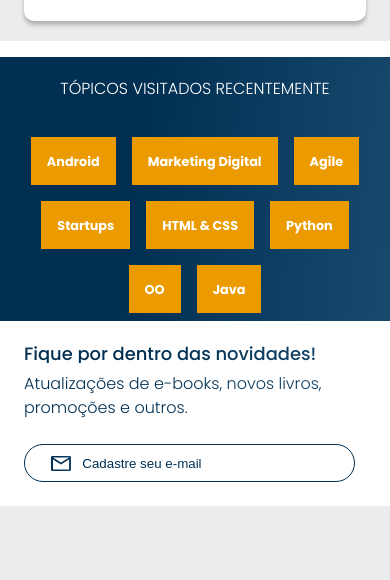
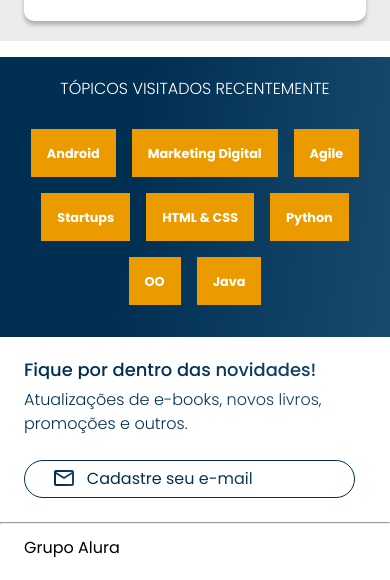
Before and after one commit to FernandoNJunior/projeto_bookstore, a plain HTML site: page index.html in a window 390 px wide. Shown: the part 1489-2069 px from the top of the page. Before the commit the page ends 1995 px from the top, so only its background shows below. Drawn offline with nearby package versions, Linux system fonts and the light colour scheme.

Commit message:
fourth
100% layout mobile pronto.

```diff
--- a/index.html
+++ b/index.html
@@ -187,7 +187,11 @@
         </section>
     </main>
 
-    <footer></footer>
+    <hr>
+
+    <footer class="rodape">
+        <h2 class="rodape__titulo">Grupo Alura</h2>
+    </footer>
 
     <!-- scripts para rodar a aplicação importada do swiperjs.com para o carrosel -->
     <script src="https://cdn.jsdelivr.net/npm/swiper@8/swiper-bundle.min.js"></script>
--- /dev/null
+++ b/style/rodape.css
@@ -0,0 +1,8 @@
+hr {
+    margin: 0;
+}
+
+.rodape__titulo {
+    background-color: var(--cor-branco-principal);
+    padding: 1em 0 1.5em 1.5em;
+}
--- a/style/style.css
+++ b/style/style.css
@@ -3,6 +3,7 @@
 @import url("banner.css");
 @import url("carrosel.css");
 @import url("topicos.css");
+@import url("rodape.css");
 
 :root {
     --cor-de-fundo: #EBECEE;
--- a/style/topicos.css
+++ b/style/topicos.css
@@ -12,13 +12,14 @@
     color: var(--cor-branco-principal);
     font-weight: 300;
     padding-top: 1.5em;
-    padding-bottom: 2em;
+    padding-bottom: 1.5em;
 }
 
 .topicos__descricao-lista {
     display: flex;
     flex-wrap: wrap;
     justify-content: center;
+    padding: 0 1em 1.5em 1em;
 }
 
 .descricao__lista-item {
@@ -68,5 +69,8 @@ background-clip: text;
 .contato__email::placeholder {
     background: url("../assets/email.svg") no-repeat;
     background-position: 1em;
-    padding-left: 3.5em;
+    padding-left: 3.2em;
+    font-family: var(--font-principal-poppins);
+    font-size: 1rem;
+    font-weight: 400;
 }
```
